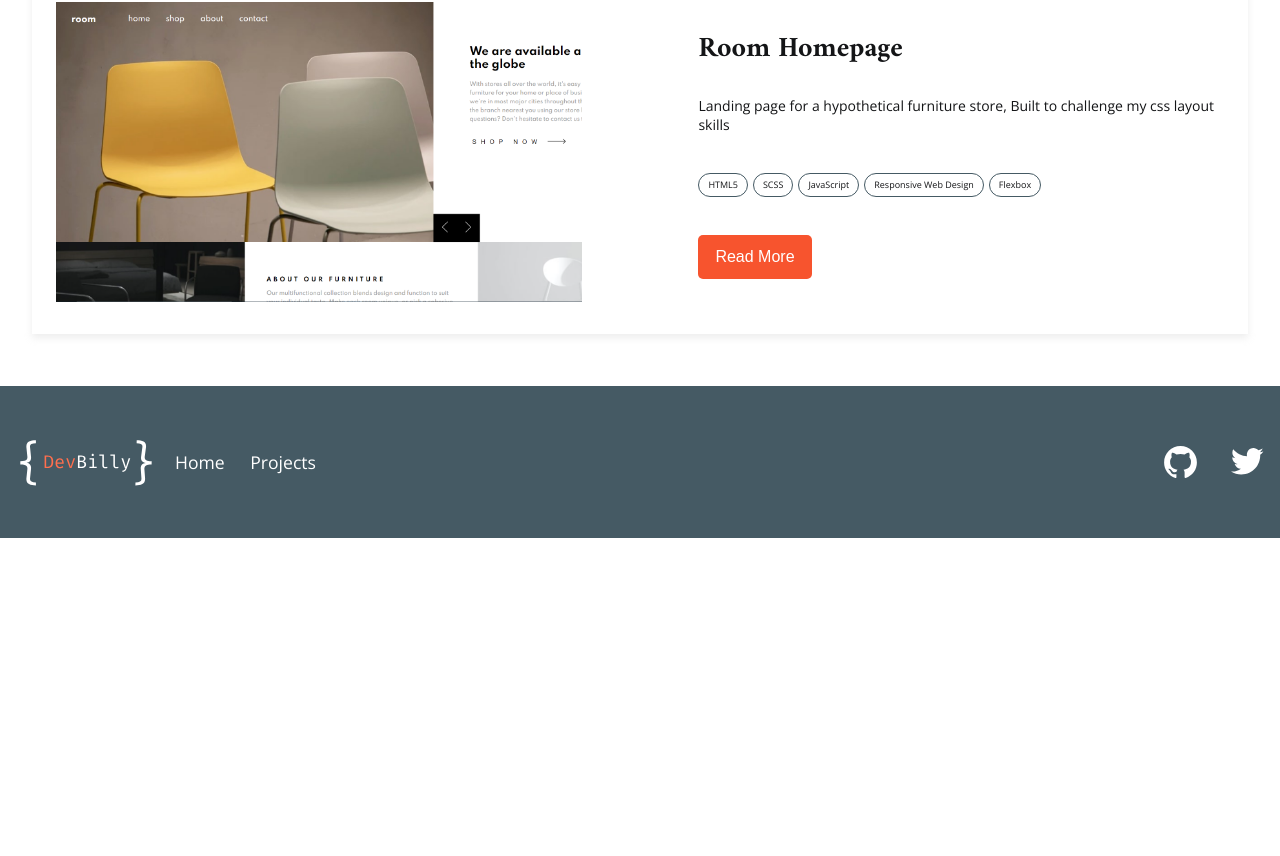
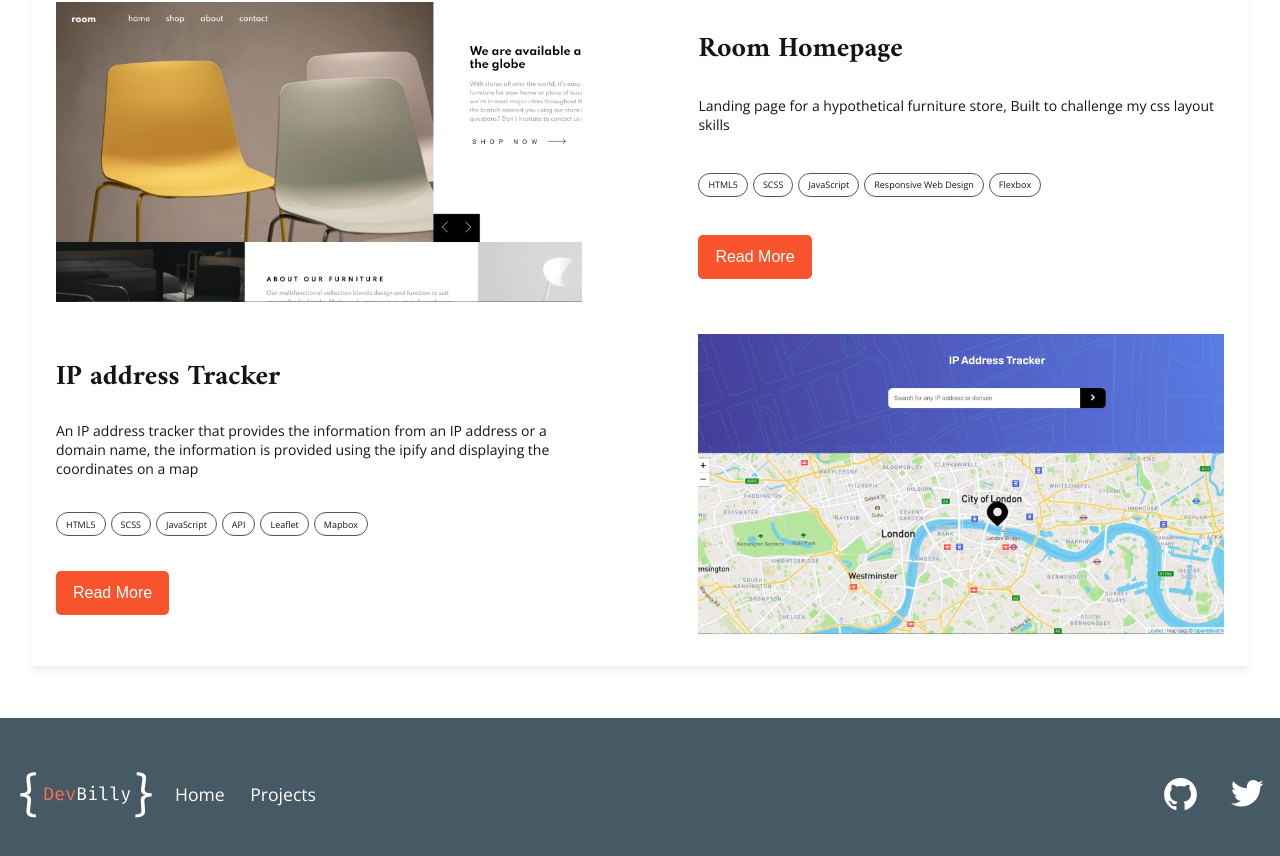
Before and after one commit to dev-billy/dev-billy, a React (Create React App) app: page /projects in a window 1280 px wide. Shown: the part 908-1764 px from the top of the page. Before the commit the page ends 1446 px from the top, so only its background shows below. Built offline with nearby package versions, Linux system fonts and the light colour scheme.

Commit message:
added ip tracker project

```diff
--- /dev/null
+++ b/src/data/markdown/ipTracker.md
@@ -0,0 +1,9 @@
+This project for tracking ip addresses and domain names was a frontend challenge from [Frontend Mentor](https://frontendmentor.io).
+
+Frontend Mentor is a platform that helps you practice building websites by following a design and project brief.
+
+Creating this project has helped me work on my skills as a frontend developer to use my knowledge on layouts to create an interesting design but also using my javascript knowledge to use the [ipify API](https://geo.ipify.org/) to get data for the ip address and domain.
+
+Also through the journey i learnt on how api keys work in local environment and how to deploy them in a production environment and use the tools provided by [vercel.io](https://vercel.io).
+
+> The cool illustration from [undraw](https://undraw.co)
--- a/src/data/projects.js
+++ b/src/data/projects.js
@@ -1,8 +1,12 @@
+import bookmark from "./images/bookmark.svg";
+import thoughts from "./images/thoughts.svg";
+import connect from "./images/connect.svg";
+
 import devBillySite from "./images/dev-billy.png";
 import designSystem from "./images/design-system.png";
-import bookmark from "./images/bookmark.svg";
 import room from "./images/room-homepage.png";
-import thoughts from "./images/thoughts.svg";
+import ipTracker from "./images/ip-address-tracker.png";
+
 let projectList = [
   {
     id: 1,
@@ -46,6 +50,18 @@ let projectList = [
     sourceLink: "https://github.com/dev-billy/room-homepage",
     outroIllustrations: [thoughts],
   },
+  {
+    id: 4,
+    title: "IP address Tracker",
+    shortDescription:
+      "An IP address tracker that provides the information from an IP address or a domain name, the information is provided using the ipify and displaying the coordinates on a map",
+    techStack: ["HTML5", "SCSS", "JavaScript", "API", "Leaflet", "Mapbox"],
+    story: "ipTracker.md",
+    image: ipTracker,
+    demoLink: "https://ip-address-tracker-silk.vercel.app/",
+    sourceLink: "https://github.com/dev-billy/ip-address-tracker",
+    outroIllustrations: [connect],
+  },
 ];
 
 export default projectList;
--- a/src/pages/pagestyles/project.module.scss
+++ b/src/pages/pagestyles/project.module.scss
@@ -106,7 +106,6 @@
     width: 100%;
     .illustration {
       width: 100%;
-      background-color: #c4c4c44a;
       background-size: contain;
       background-repeat: no-repeat;
       height: 30vh;
```
Also changed, not shown: src/data/images/connect.svg (added), src/data/images/ip-address-tracker.png (added).
